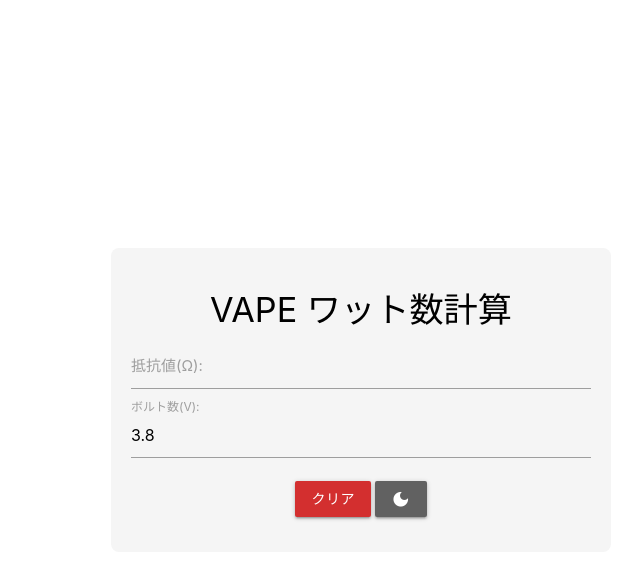
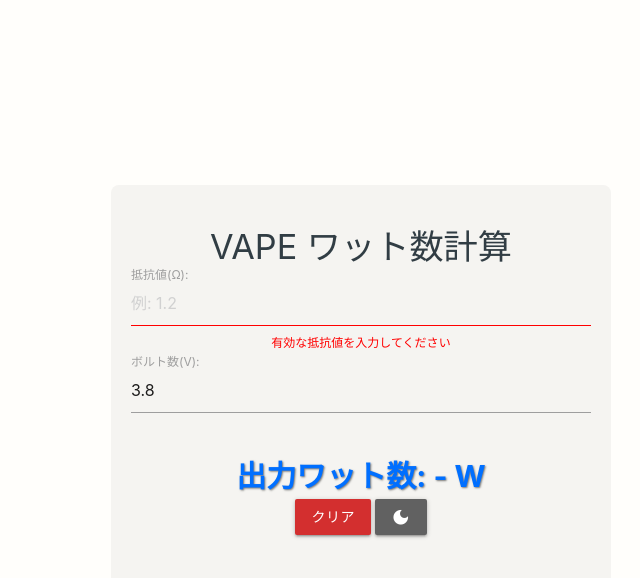
Before and after one commit to saica1101/calc-vape-wattage, a plain HTML site: page index.html in a window 1280 px wide. Both pictures are taken after a click on the button "light_mode". Shown: the whole page, without its empty margins (279-919 px from the left). Drawn offline with nearby package versions, Linux system fonts and the light colour scheme.

Commit message:
UIの改善と機能追加：テーマ切り替え時の可読性向上、入力フィールドのプレースホルダー追加、前回の入力値復元機能

```diff
--- a/css/index.css
+++ b/css/index.css
@@ -1,6 +1,30 @@
+:root {
+    --primary-100: #d4eaf7;
+    --primary-200: #b6ccd8;
+    --primary-300: #3b3c3d;
+    --accent-100: #71c4ef;
+    --accent-200: #00668c;
+    --text-100: #1d1c1c;
+    --text-200: #313d44;
+    --bg-100: #fffefb;
+    --bg-200: #f5f4f1;
+    --bg-300: #cccbc8;
+
+    --dark-primary-100: #0085ff;
+    --dark-primary-200: #69b4ff;
+    --dark-primary-300: #e0ffff;
+    --dark-accent-100: #006fff;
+    --dark-accent-200: #e1ffff;
+    --dark-text-100: #FFFFFF;
+    --dark-text-200: #9e9e9e;
+    --dark-bg-100: #1E1E1E;
+    --dark-bg-200: #2d2d2d;
+    --dark-bg-300: #454545;
+}
+
 body {
-    background-color: #121212;
-    color: #ffffff;
+    background-color: var(--dark-bg-100);
+    color: var(--dark-text-100);
     display: flex;
     justify-content: center;
     align-items: center;
@@ -11,33 +35,54 @@ body {
 .container {
     max-width: 500px;
     padding: 20px;
-    background-color: #1e1e1e;
+    background-color: var(--dark-bg-200);
     border-radius: 8px;
     box-shadow: 0 4px 10px rgba(255, 255, 255, 0.1);
     text-align: center;
 }
 
 .input-field input {
-    color: #ffffff;
+    color: var(--dark-text-100);
 }
 
 .result {
-    font-size: 1.5em;
+    font-size: 2em; /* フォントサイズを大きくする */
     font-weight: bold;
-
     margin-top: 15px;
+    min-height: 1.5em;
+    color: var(--dark-accent-100); /* 色を強調 */
 }
 
 .light-theme {
-    background-color: #ffffff !important;
-    color: #000000 !important;
+    background-color: var(--bg-100);
+    color: var(--text-100);
 }
 
 .light-theme .container {
-    background-color: #f5f5f5;
-    color: #000000;
+    background-color: var(--bg-200);
+    color: var(--text-200);
 }
 
 .light-theme .input-field input {
-    color: #000000;
+    color: var(--text-100);
 }
+
+.light-theme .result {
+    color: var(--dark-accent-100); /* ライトテーマ時の文字色を変更 */
+    text-shadow: 1px 1px 2px rgba(0, 0, 0, 0.5); /* 縁取りを追加 */
+}
+
+.helper-text {
+    color: red;
+    font-size: 0.8em;
+    display: none;
+}
+
+.input-field.invalid input {
+    border-color: red;
+}
+
+.input-field.invalid .helper-text {
+    display: block;
+    color: red;
+}
--- a/index.html
+++ b/index.html
@@ -5,26 +5,32 @@
         <meta name="viewport" content="width=device-width, initial-scale=1.0">
         <title>VAPE ワット数計算</title>
         <link rel="stylesheet" href="https://cdnjs.cloudflare.com/ajax/libs/materialize/1.0.0/css/materialize.min.css">
-        <link href="https://fonts.googleapis.com/icon?family=Material+Icons" rel="stylesheet">
-        <link rel="stylesheet" href="css/index.css" />
+        <link rel="stylesheet" href="https://fonts.googleapis.com/icon?family=Material+Icons">
+        <link rel="stylesheet" href="css/index.css">
     </head>
     <body>
+
         <div class="container">
             <h4>VAPE ワット数計算</h4>
             <div class="input-field">
                 <label for="resistance">抵抗値(Ω):</label>
-                <input type="number" id="resistance" step="0.01" min="0.1" required>
+                <input type="number" id="resistance" step="0.01" min="0.1" required placeholder="例: 1.2">
+                <span class="helper-text" id="resistanceError"></span>
             </div>
 
             <div class="input-field">
                 <label for="voltage">ボルト数(V):</label>
-                <input type="number" id="voltage" step="0.1" min="0.1" required value="3.8">
+                <input type="number" id="voltage" step="0.1" min="0.1" required value="3.8" placeholder="例: 3.8">
+                <span class="helper-text" id="voltageError"></span>
             </div>
 
+            <div class="result" id="wattageOutput">出力ワット数: - W</div>
+
             <button class="btn red darken-2 waves-effect waves-light" onclick="clearFields()">クリア</button>
-            <button class="btn grey darken-2 waves-effect waves-light" onclick="toggleTheme()">
+            <button class="btn grey darken-2 waves-effect waves-light tooltipped" data-tooltip="テーマ切り替え" onclick="toggleTheme()">
                 <i class="material-icons" id="themeIcon">light_mode</i>
             </button>
+
             <div class="result" id="wattageOutput"></div>
         </div>
 
--- a/js/index.js
+++ b/js/index.js
@@ -1,14 +1,40 @@
+function validateInput() {
+    let isValid = true;
+    let resistance = parseFloat(document.getElementById("resistance").value);
+    let voltage = parseFloat(document.getElementById("voltage").value);
+
+    if (isNaN(resistance) || resistance <= 0) {
+        document.getElementById("resistanceError").textContent = "有効な抵抗値を入力してください";
+        document.getElementById("resistance").parentElement.classList.add("invalid");
+        isValid = false;
+    } else {
+        document.getElementById("resistanceError").textContent = "";
+        document.getElementById("resistance").parentElement.classList.remove("invalid");
+    }
+
+    if (isNaN(voltage) || voltage <= 0) {
+        document.getElementById("voltageError").textContent = "有効なボルト数を入力してください";
+        document.getElementById("voltage").parentElement.classList.add("invalid");
+        isValid = false;
+    } else {
+        document.getElementById("voltageError").textContent = "";
+        document.getElementById("voltage").parentElement.classList.remove("invalid");
+    }
+
+    return isValid;
+}
+
 function calculateWattage() {
+    if (!validateInput()) {
+        document.getElementById("wattageOutput").textContent = "出力ワット数: - W";
+        return;
+    }
+
     let resistance = parseFloat(document.getElementById("resistance").value);
     let voltage = parseFloat(document.getElementById("voltage").value);
 
     if (isNaN(resistance) || isNaN(voltage) || resistance <= 0) {
-        document.getElementById("wattageOutput").textContent = "正しい値を入力してください";
-        return;
-    }
-
-    if (resistance <= 0 || voltage <= 0) {
-        document.getElementById("wattageOutput").textContent = "抵抗値とボルト数は正の数である必要があります";
+        document.getElementById("wattageOutput").textContent = "出力ワット数: - W";
         return;
     }
 
@@ -18,8 +44,12 @@ function calculateWattage() {
 
 function clearFields() {
     document.getElementById("resistance").value = "";
+    document.getElementById("resistanceError").textContent = "";
+    document.getElementById("resistanceError").parentElement.classList.remove("invalid");
     document.getElementById("voltage").value = "3.8";
-    document.getElementById("wattageOutput").textContent = "";
+    document.getElementById("voltageError").textContent = "";
+    document.getElementById("voltageError").parentElement.classList.remove("invalid");
+    document.getElementById("wattageOutput").textContent = "出力ワット数: - W";
 }
 
 function toggleTheme() {
@@ -27,10 +57,39 @@ function toggleTheme() {
     const themeIcon = document.getElementById("themeIcon");
     if (document.body.classList.contains("light-theme")) {
         themeIcon.textContent = "dark_mode";
+        localStorage.setItem("theme", "light");
     } else {
         themeIcon.textContent = "light_mode";
+        localStorage.setItem("theme", "dark");
     }
 }
 
-document.getElementById("resistance").addEventListener("input", calculateWattage);
-document.getElementById("voltage").addEventListener("input", calculateWattage);
+document.addEventListener("DOMContentLoaded", () => {
+    const savedTheme = localStorage.getItem("theme");
+    if (savedTheme === "light") {
+        document.body.classList.add("light-theme");
+        document.getElementById("themeIcon").textContent = "dark_mode";
+    }
+
+    // 前回の入力値を復元
+    const savedResistance = localStorage.getItem("resistance");
+    const savedVoltage = localStorage.getItem("voltage");
+    if (savedResistance) {
+        document.getElementById("resistance").value = savedResistance;
+    }
+    if (savedVoltage) {
+        document.getElementById("voltage").value = savedVoltage;
+    }
+    calculateWattage();
+});
+
+document.getElementById("resistance").addEventListener("input", (event) => {
+    localStorage.setItem("resistance", event.target.value);
+    calculateWattage();
+});
+document.getElementById("resistance").addEventListener("change", calculateWattage);
+document.getElementById("voltage").addEventListener("input", (event) => {
+    localStorage.setItem("voltage", event.target.value);
+    calculateWattage();
+});
+document.getElementById("voltage").addEventListener("change", calculateWattage);
```
